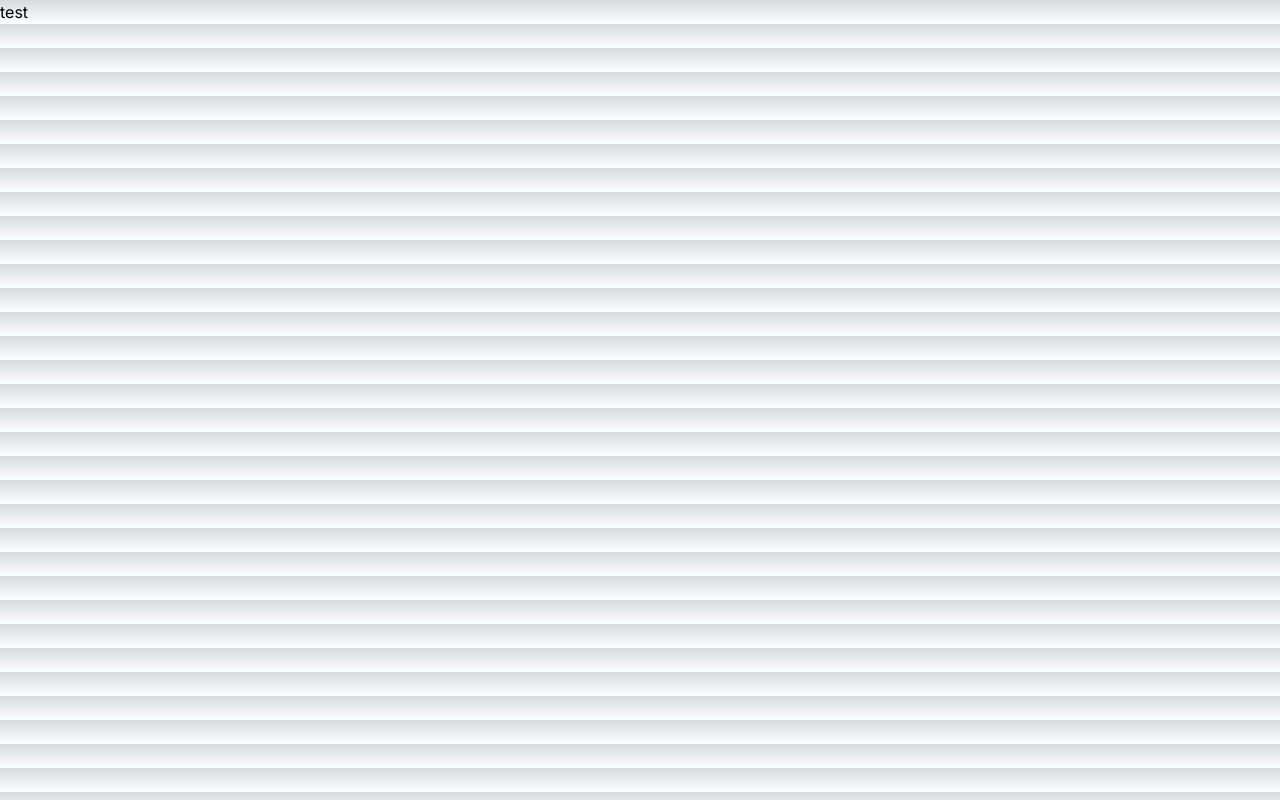
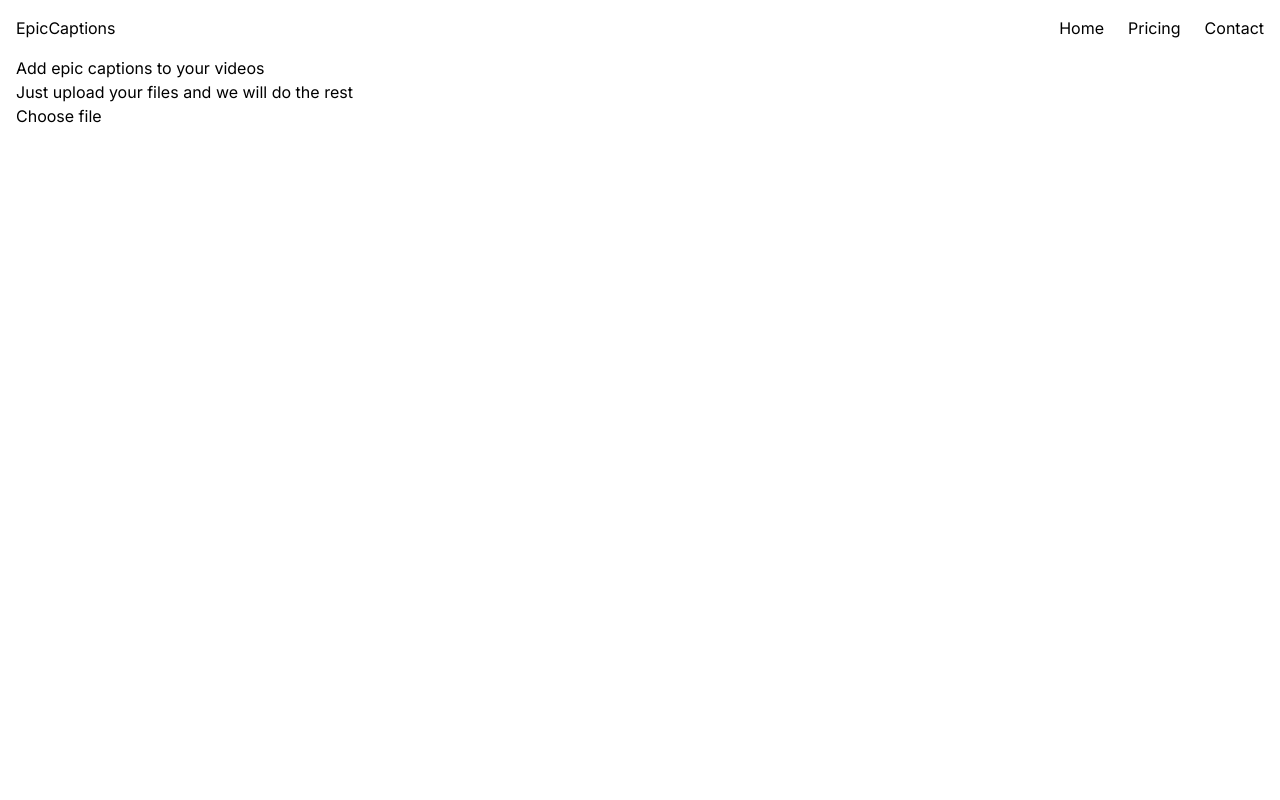
Before and after one commit to Matt9907/user-captions, a Next.js app: page / in a window 1280 px wide. Built offline with nearby package versions, Linux system fonts and the light colour scheme.

Commit message:
Setting up and styling UI for homepage

```diff
--- a/src/app/globals.css
+++ b/src/app/globals.css
@@ -1,27 +1,3 @@
 @tailwind base;
 @tailwind components;
 @tailwind utilities;
-
-:root {
-  --foreground-rgb: 0, 0, 0;
-  --background-start-rgb: 214, 219, 220;
-  --background-end-rgb: 255, 255, 255;
-}
-
-@media (prefers-color-scheme: dark) {
-  :root {
-    --foreground-rgb: 255, 255, 255;
-    --background-start-rgb: 0, 0, 0;
-    --background-end-rgb: 0, 0, 0;
-  }
-}
-
-body {
-  color: rgb(var(--foreground-rgb));
-  background: linear-gradient(
-      to bottom,
-      transparent,
-      rgb(var(--background-end-rgb))
-    )
-    rgb(var(--background-start-rgb));
-}
--- a/src/app/page.js
+++ b/src/app/page.js
@@ -1,7 +1,23 @@
-import Image from 'next/image'
+
 
 export default function Home() {
   return (
-   <div>test</div>
+   <main className="p-4">
+    <header className="flex justify-between mb-4">
+      <a href= "">EpicCaptions</a>
+      <nav className="flex gap-6">
+      <a href="">Home</a>
+        <a href="">Pricing</a>
+        <a href="">Contact</a>
+      </nav>
+    </header>
+    <div>
+      <h1>Add epic captions to your videos </h1>
+      <h2>Just upload your files and we will do the rest</h2>
+    </div>
+    <div>
+      <button>Choose file </button>
+    </div>
+   </main>
   )
 }
```
